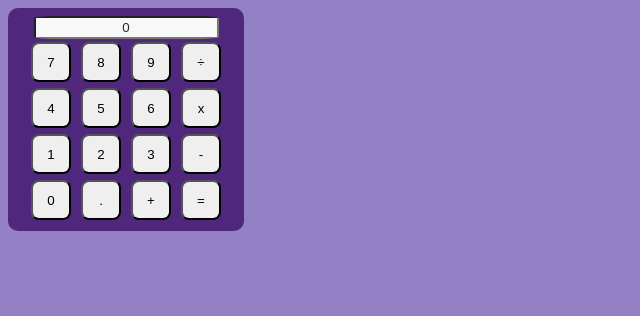
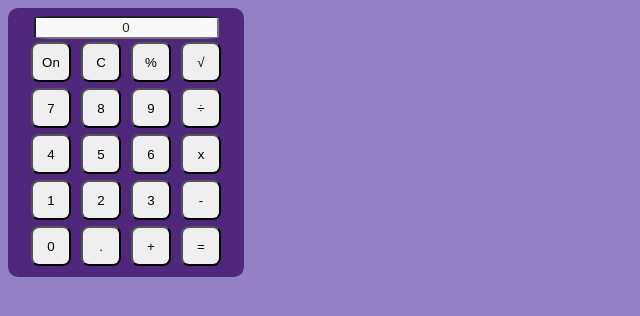
Before and after one commit to ayumi222/2f3t, a plain HTML site: page 2f3t-main/index.html in a window 1280 px wide. Shown: the whole page, without its empty margins (0-640 px from the left). Drawn offline with Linux system fonts and the light colour scheme.

Commit message:
Add files via upload

```diff
--- a/2f3t-main/index.html
+++ b/2f3t-main/index.html
@@ -16,6 +16,11 @@
     </div>
 
     <div class="bnt">
+        <button >On</button>
+        <button >C</button>
+        <button >%</button>
+        <button>&#8730;</button>
+
             <button onclick="digitando('7')">7</button>
             <button onclick="digitando('8')">8</button>
             <button onclick="digitando('9')">9</button>
```
